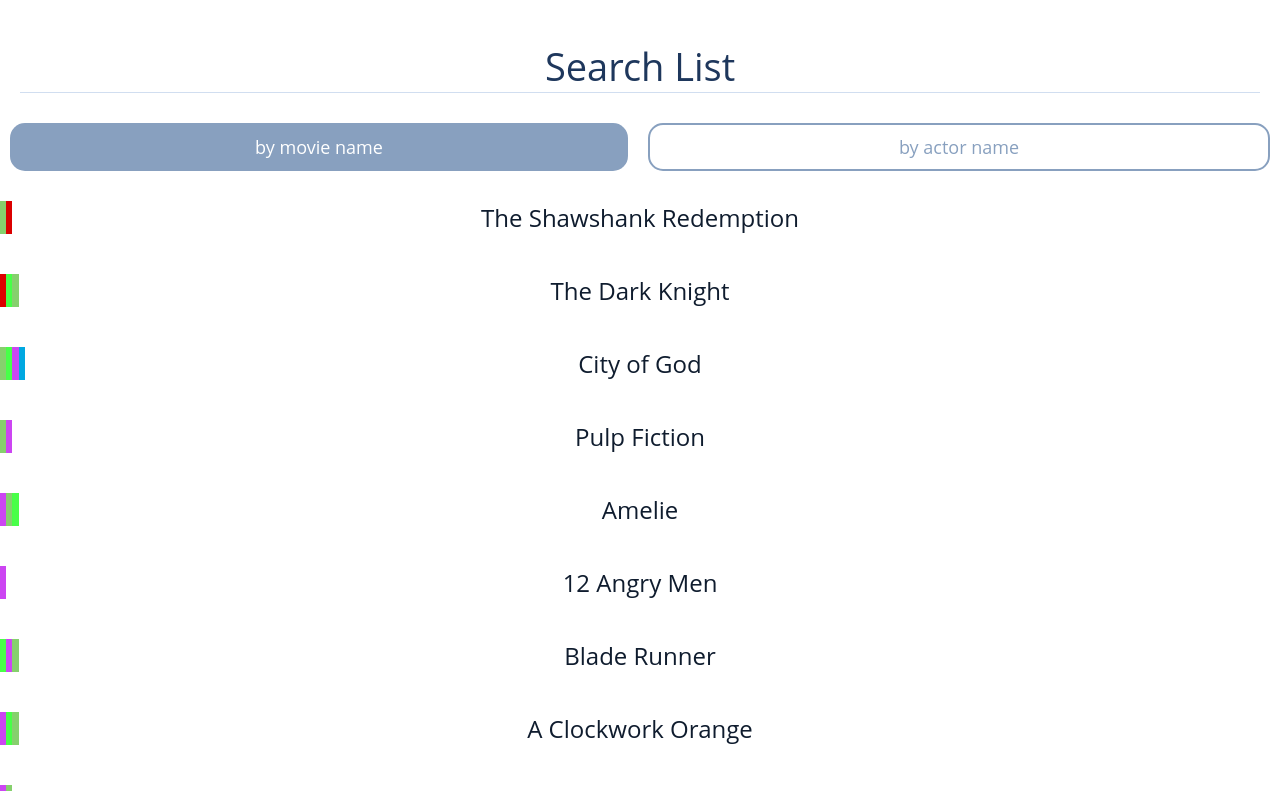
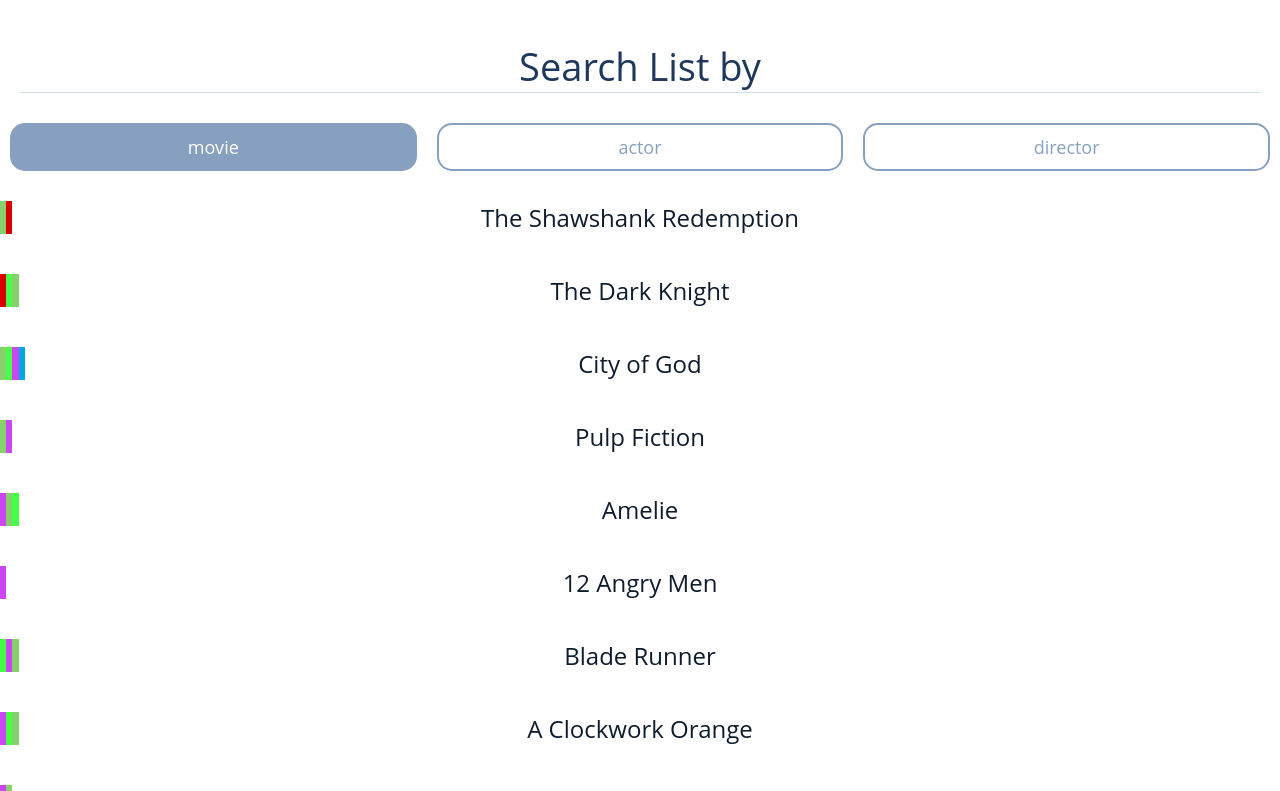
Before and after one commit to mpagels/movie-bucket-list-finder, a React (Create React App) app: page / in a window 1280 px wide. Shown: the top 791 px of the page. Built offline with nearby package versions, Linux system fonts and the light colour scheme.

Commit message:
Add director filter & refactoring

```diff
--- a/src/App.js
+++ b/src/App.js
@@ -10,27 +10,41 @@ function App() {
   const [filterdMovies, setFilterdMovies] = useState(allMovies)
   const [isActive, setIsActive] = useState('')
   const isEmpty = filterdMovies.length === 0
-  const [activeFilter , setActiveFilter] = useState("movie")
-  const [searchInput, setSearchInput] = useState("")
+  const [activeFilter, setActiveFilter] = useState('movie')
+  const [searchInput, setSearchInput] = useState('')
 
   return (
     <Wrapper>
       <Input
-        placeholder="Search List"
+        placeholder="Search List by"
         type="text"
         onChange={(event) => inputHandler(event, activeFilter)}
       ></Input>
       <FilterWrapper>
-
-      <FilterButton title="by movie name" isActive = {activeFilter === "movie"} onClick={handleFilter} filterName="movie"/>
-      <FilterButton title="by actor name" isActive = {activeFilter === "actor"} onClick={handleFilter} filterName="actor"/>
+        <FilterButton
+          title="movie"
+          isActive={activeFilter === 'movie'}
+          onClick={handleFilter}
+          filterName="movie"
+        />
+        <FilterButton
+          title="actor"
+          isActive={activeFilter === 'actor'}
+          onClick={handleFilter}
+          filterName="actor"
+        />
+        <FilterButton
+          title="director"
+          isActive={activeFilter === 'director'}
+          onClick={handleFilter}
+          filterName="director"
+        />
       </FilterWrapper>
-
 
       {isEmpty ? (
         <Alert>
           Movie not in list <br />
-          ;-(
+          ;-&#40;
         </Alert>
       ) : (
         filterdMovies.map((movieName, index) => (
@@ -48,28 +62,8 @@ function App() {
 
   function inputHandler(event, filter) {
     setIsActive('')
-
     setSearchInput(event.target.value)
-
-    filter === "movie"
-    ?
-    setFilterdMovies(
-      allMovies.filter((movieTitle) =>
-        movieTitle
-        .toLowerCase()
-        .includes(event.target.value.toLowerCase())
-      )
-    )
-    :
-    setFilterdMovies(
-      allMovies.filter((movieTitle) =>
-      buckelist[0][movieTitle].tmdb.actors
-      .filter(name =>
-        name.toLowerCase()
-        .includes(event.target.value.toLowerCase()))
-        .length > 0
-      )
-    )
+    filterMovies(filter)
   }
 
   function handleClick(index) {
@@ -78,23 +72,31 @@ function App() {
 
   function handleFilter(filter) {
     setActiveFilter(filter)
-    filter === "movie"
-    ?
-    setFilterdMovies(
+    filterMovies(filter)
+  }
+
+  function filterMovies(filter) {
+    filter === 'movie'
+      ? setFilterdMovies(
           allMovies.filter((movieTitle) =>
-        movieTitle
-        .toLowerCase()
-        .includes(searchInput.toLowerCase())
+            movieTitle.toLowerCase().includes(searchInput.toLowerCase())
           )
         )
-    :
-    setFilterdMovies(
-      allMovies.filter((movieTitle) =>
-      buckelist[0][movieTitle].tmdb.actors
-      .filter(name =>
-        name.toLowerCase()
-        .includes(searchInput.toLowerCase()))
-        .length > 0
+      : filter === 'actor'
+      ? setFilterdMovies(
+          allMovies.filter(
+            (movieTitle) =>
+              buckelist[0][movieTitle].tmdb.actors.filter((name) =>
+                name.toLowerCase().includes(searchInput.toLowerCase())
+              ).length > 0
+          )
+        )
+      : setFilterdMovies(
+          allMovies.filter(
+            (movieTitle) =>
+              buckelist[0][movieTitle].tmdb.director.filter((name) =>
+                name.toLowerCase().includes(searchInput.toLowerCase())
+              ).length > 0
           )
         )
   }
@@ -131,5 +133,4 @@ const Alert = styled.p`
 const FilterWrapper = styled.div`
   display: flex;
   justify-content: space-around;
-
 `
--- a/src/GlobalStyles.js
+++ b/src/GlobalStyles.js
@@ -20,5 +20,6 @@ body {
     --AmazonPrimeVideoIVADE: #00a8e1;
     --AmazonInstantVideoIVADE: #86D06D;
     --DisneyPlusIVADE: #0F1B4D;
+    --ButtonActive: #88A0BF;
     }
 `
--- a/src/components/FilterButton/FilterButton.js
+++ b/src/components/FilterButton/FilterButton.js
@@ -1,14 +1,15 @@
 import React from 'react'
 import styled from 'styled-components'
 
-export default function FilterButton({title, isActive, onClick, filterName}) {
+export default function FilterButton({ title, isActive, onClick, filterName }) {
   return (
     <>
-         <Button isActive={isActive} onClick={() => onClick(filterName)}>{title}</Button>
+      <Button isActive={isActive} onClick={() => onClick(filterName)}>
+        {title}
+      </Button>
     </>
   )
 }
-
 
 const Button = styled.button`
   all: unset;
@@ -17,6 +18,10 @@ const Button = styled.button`
   width: 100%;
   margin: 10px;
   border-radius: 15px;
-    ${props => props.isActive ? ( "background-color: #88A0BF; color: white;") : ("background-color: white; color: #88A0BF; border: solid 2px #88A0BF;") }
+  ${(props) =>
+    props.isActive
+      ? 'background-color: var(--ButtonActive); color: white;'
+      : 'background-color: white; color: var(--ButtonActive);'}
+  border: solid 2px var(--ButtonActive);
   cursor: pointer;
 `
```
Lines whose indentation alone changed are shown as unchanged.
